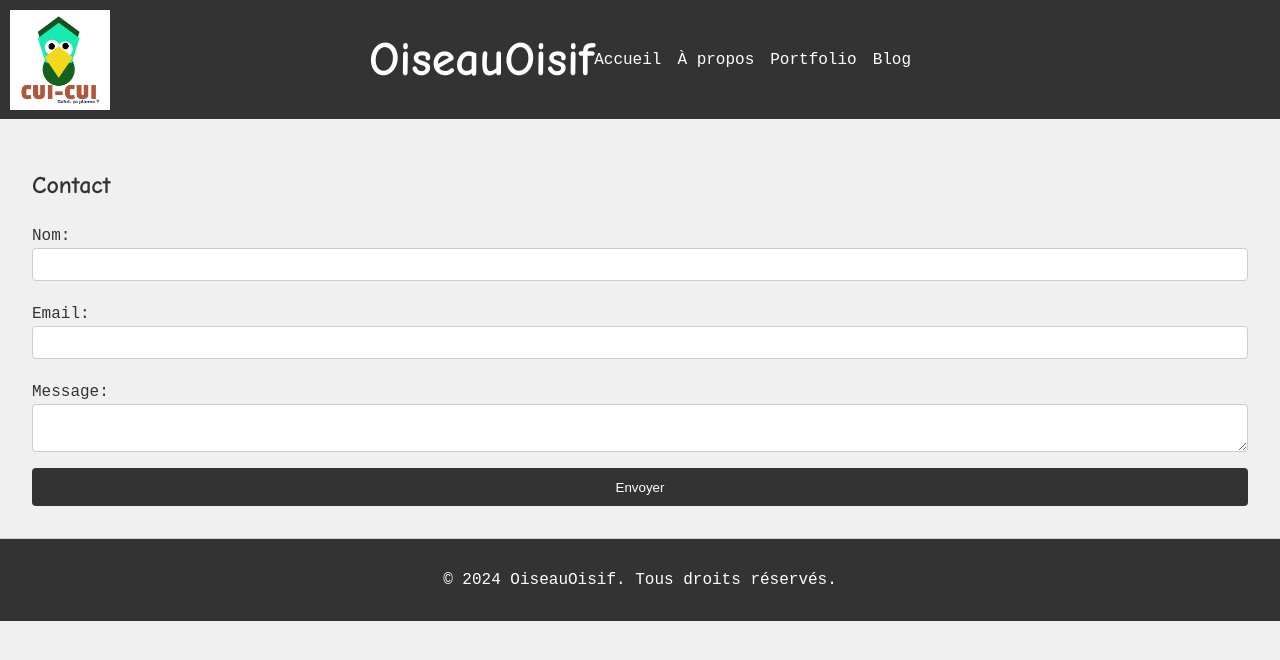
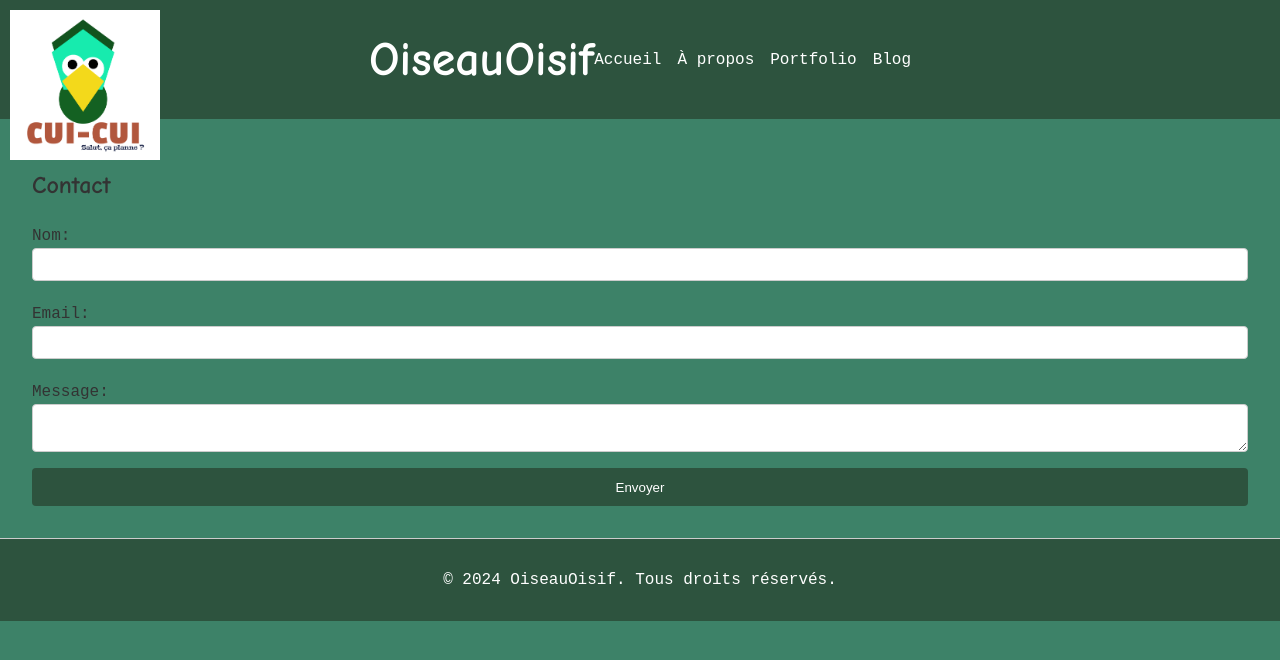
Before and after one commit to Luigtj/OiseauOisifPortfolio, a plain HTML site: page contact.html in a window 1280 px wide. Drawn offline with Linux system fonts and the light colour scheme.

Commit message:
Update styles.css

```diff
--- a/styles.css
+++ b/styles.css
@@ -1,13 +1,13 @@
 body {
     font-family: 'Courier New', Courier, monospace;
-    background-color: #f0f0f0; /* Remplacez par la couleur de fond de votre logo */
+    background-color: #3d8268; /* Couleur de fond principale du logo */
     color: #333;
     margin: 0;
     padding: 0;
 }
 
 header {
-    background-color: #333; /* Remplacez par la couleur de la bannière de votre logo */
+    background-color: #2d533e; /* Couleur de la bannière */
     color: #fff;
     padding: 2rem;
     text-align: center;
@@ -21,12 +21,12 @@ header {
     position: absolute;
     top: 10px;
     left: 10px;
-    width: 100px; /* Augmentez la taille du logo */
-    height: 100px;
+    width: 150px; /* Augmenter la taille du logo */
+    height: 150px;
 }
 
 header h1 {
-    font-size: 3rem;
+    font-size: 3rem; /* Augmentez la taille de la police du titre */
     margin: 0;
 }
 
@@ -57,7 +57,7 @@ h1, h2, h3 {
 }
 
 footer {
-    background-color: #333; /* Remplacez par la couleur de la bannière de votre logo */
+    background-color: #2d533e; /* Couleur de la bannière */
     color: #fff;
     text-align: center;
     padding: 1rem;
@@ -82,14 +82,14 @@ form input, form textarea {
 form button {
     padding: 0.7rem;
     border: none;
-    background-color: #333; /* Remplacez par la couleur de la bannière de votre logo */
+    background-color: #2d533e; /* Couleur de la bannière */
     color: #fff;
     cursor: pointer;
     border-radius: 4px;
 }
 
 form button:hover {
-    background-color: #555; /* Remplacez par une autre couleur de votre logo */
+    background-color: #3d8268; /* Autre couleur du logo */
 }
 
 .gallery {
```
